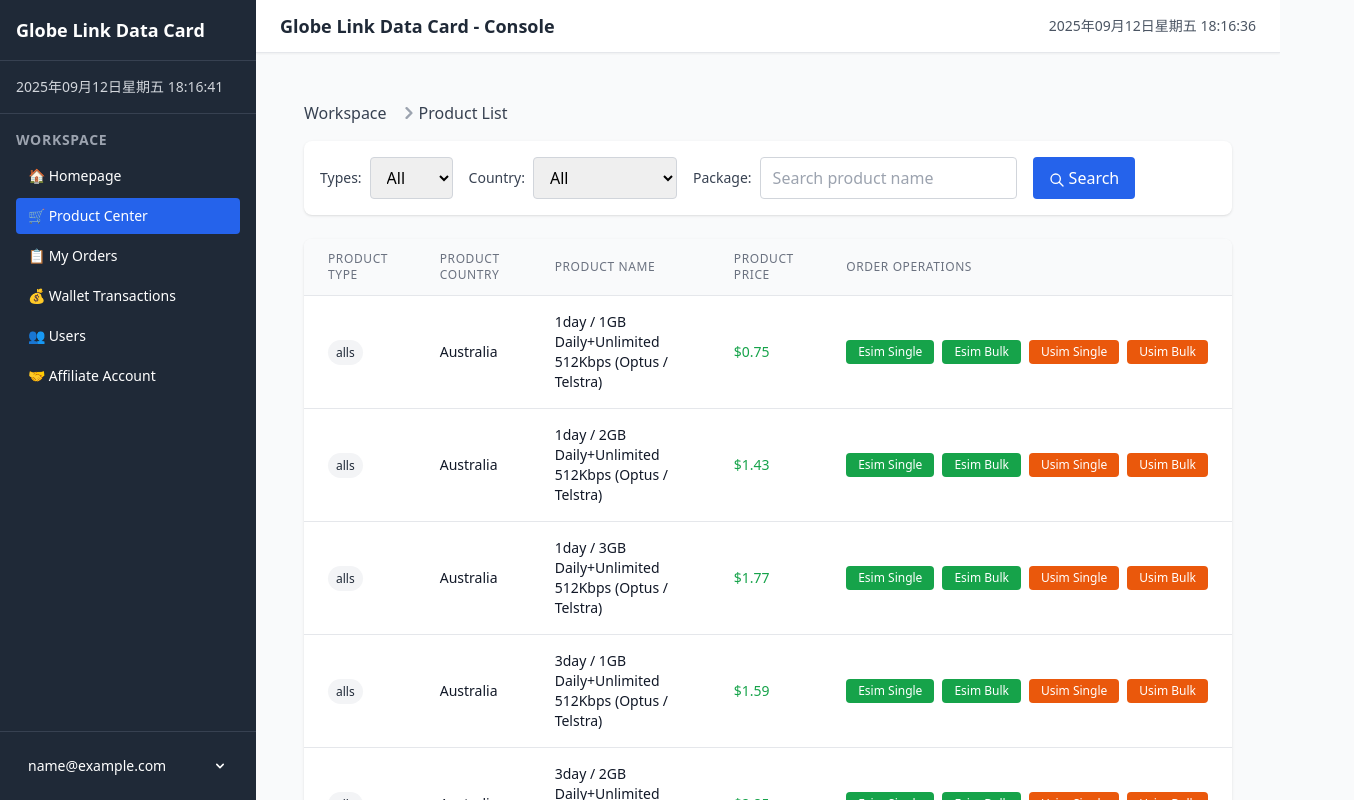
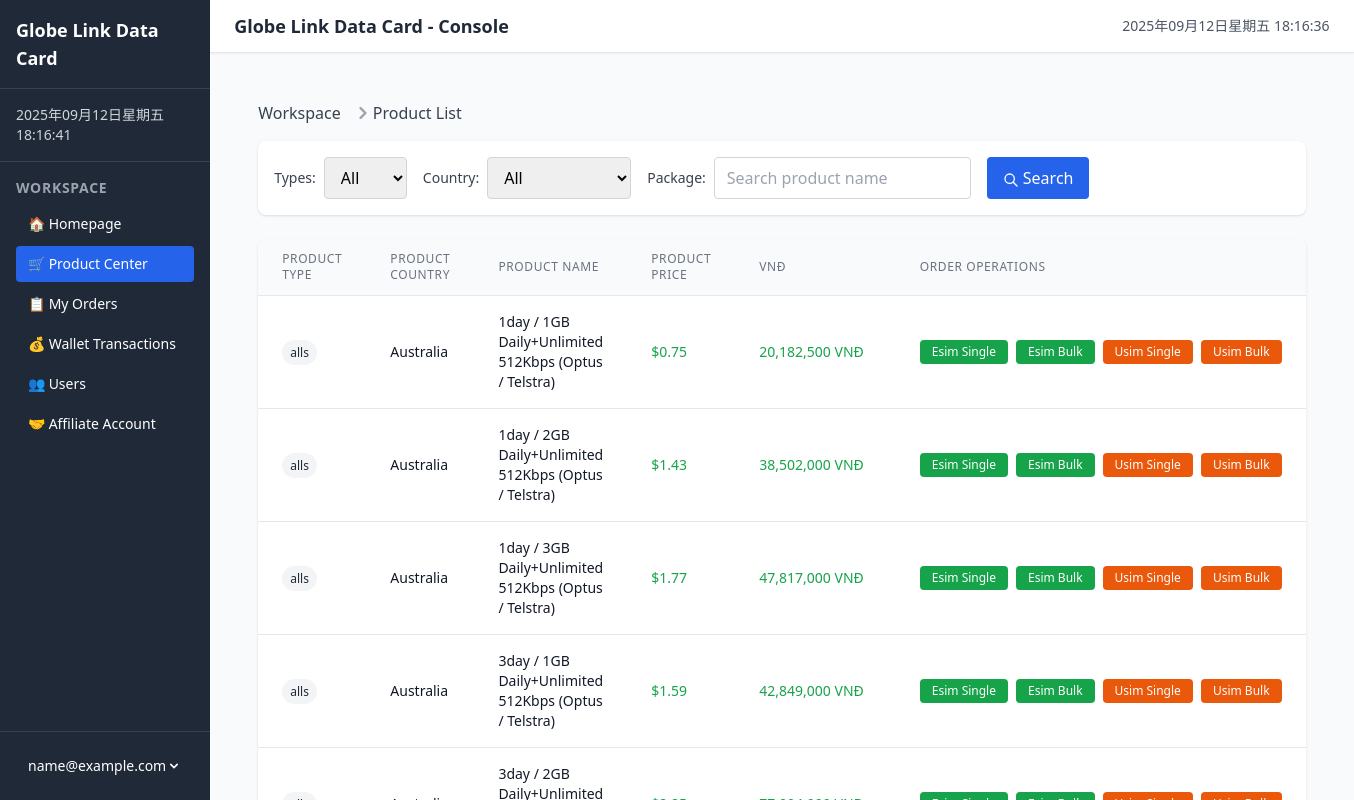
Before and after one commit to anhdv4/usim-web-clean, a Next.js app: page /products in a window 1280 px wide. Shown: the whole page, 1354 px wide, since content can reach past the window. Built offline with nearby package versions, Linux system fonts and the light colour scheme; sample sign-in values are in the browser's storage.

Commit message:
Add VNĐ column to products table (Product Price * 27,000,000)

```diff
--- a/app/products/page.tsx
+++ b/app/products/page.tsx
@@ -461,6 +461,7 @@
               <th className="px-6 py-3 text-left text-xs font-medium text-gray-500 uppercase tracking-wider">Product Country</th>
               <th className="px-6 py-3 text-left text-xs font-medium text-gray-500 uppercase tracking-wider">Product Name</th>
               <th className="px-6 py-3 text-left text-xs font-medium text-gray-500 uppercase tracking-wider">Product Price</th>
+              <th className="px-6 py-3 text-left text-xs font-medium text-gray-500 uppercase tracking-wider">VNĐ</th>
               <th className="px-6 py-3 text-left text-xs font-medium text-gray-500 uppercase tracking-wider">Order Operations</th>
             </tr>
           </thead>
@@ -477,6 +478,7 @@
                 <td className="px-6 py-4 whitespace-nowrap text-sm text-gray-900">{product.country}</td>
                 <td className="px-6 py-4 text-sm text-gray-900">{product.name}</td>
                 <td className="px-6 py-4 whitespace-nowrap text-sm text-green-600 font-medium">${product.price.toFixed(2)}</td>
+                <td className="px-6 py-4 whitespace-nowrap text-sm text-green-600 font-medium">{(product.price * 27000000).toLocaleString()} VNĐ</td>
                 <td className="px-6 py-4 whitespace-nowrap text-sm space-x-2">
                   {(product.type === 'esim' || product.type === 'alls') && (
                     <>
```
